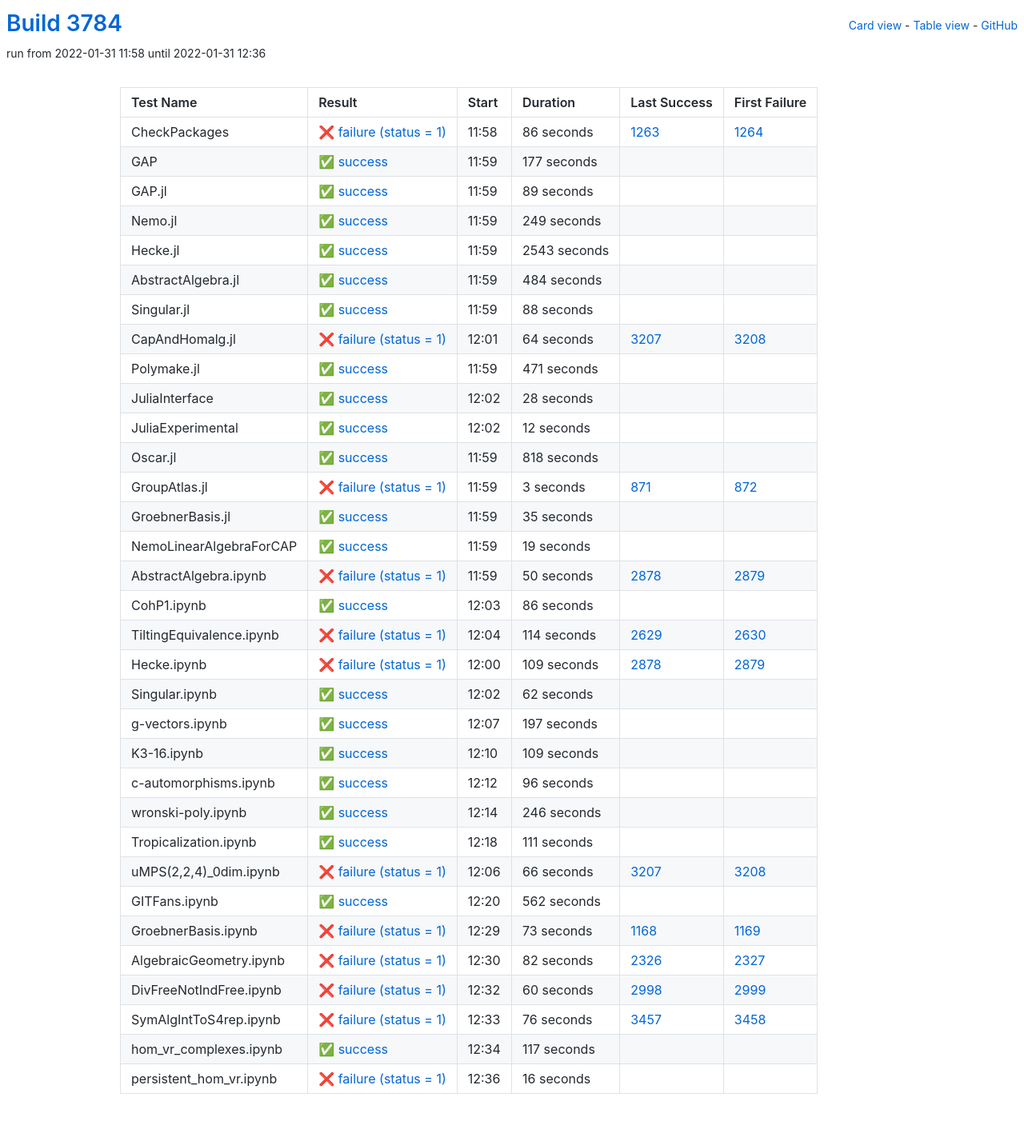
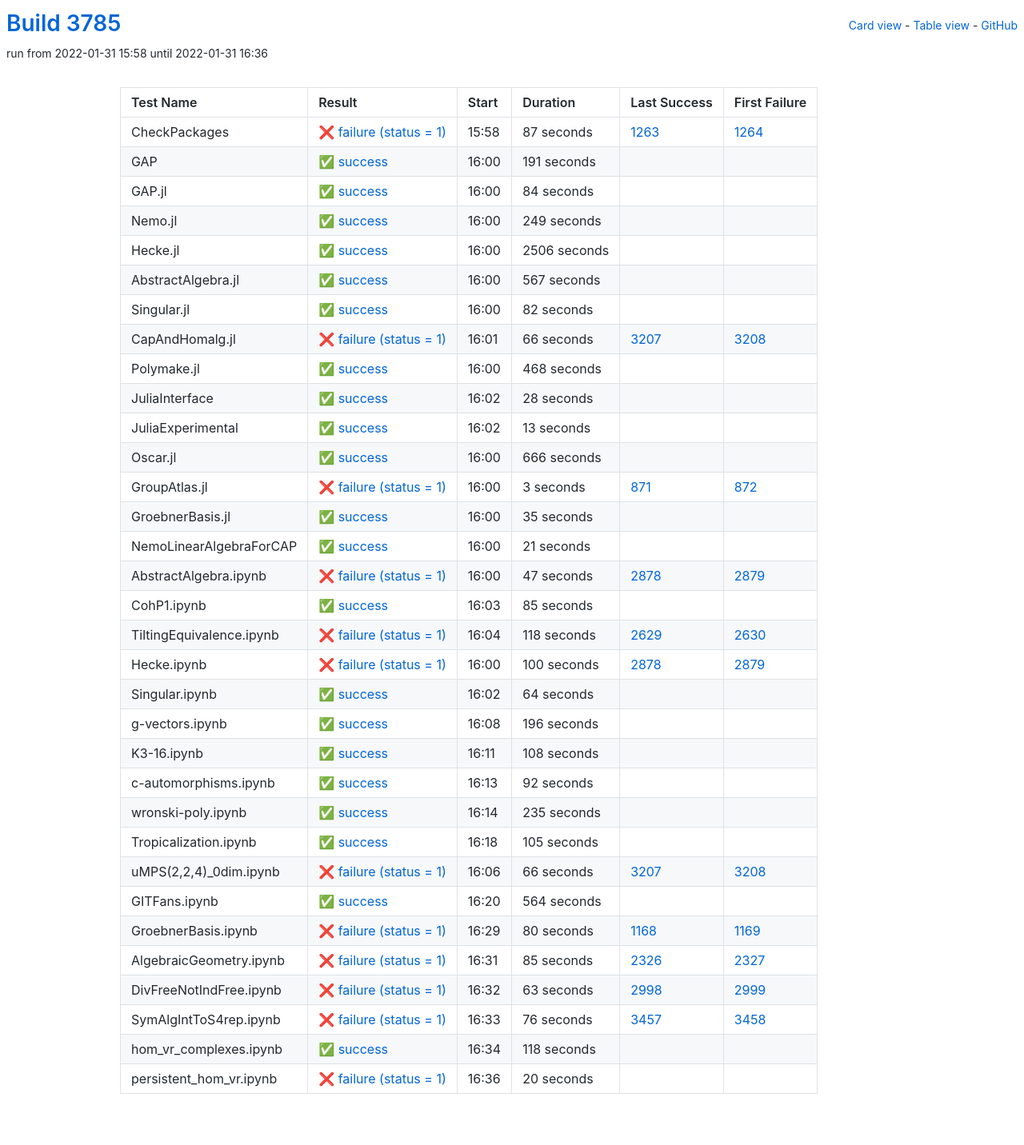
Before and after one commit to oscar-system/oscar-ci-status-stable, a Jekyll site: the page built from table.html, in a window 1280 px wide. Shown: the whole page at 80% size. Built offline with Jekyll 4.4.1, drawn with Linux system fonts in a browser that asks for light colours.

Commit message:
Build #3785

```diff
--- a/_data/ci.yml
+++ b/_data/ci.yml
@@ -1,6 +1,6 @@
 ---
-build: 3784
-build_url: https://oscarci.mathematik.uni-kl.de/job/oscar-stable/3784/
+build: 3785
+build_url: https://oscarci.mathematik.uni-kl.de/job/oscar-stable/3785/
 job: oscar-stable
 organization: oscar-system
 repo: oscar-ci-status-stable
@@ -8,44 +8,44 @@ repourl: https://github.com/oscar-system/oscar-ci-status-stable
 tests:
 - name: CheckPackages
   id: checkpackages
-  log: https://oscarci.mathematik.uni-kl.de/job/oscar-stable/3784/artifact/logs/build-3784/CheckPackages.log
-  start: 2022-01-31 11:58
+  log: https://oscarci.mathematik.uni-kl.de/job/oscar-stable/3785/artifact/logs/build-3785/CheckPackages.log
+  start: 2022-01-31 15:58
   success: false
   exitcode: 1
   status: failure
-  duration: 86
+  duration: 87
   last_success: 1263
   last_success_url: https://oscarci.mathematik.uni-kl.de/job/oscar-stable/1263/
   first_failure: 1264
   first_failure_url: https://oscarci.mathematik.uni-kl.de/job/oscar-stable/1264/
 - name: GAP
   id: gap
-  log: https://oscarci.mathematik.uni-kl.de/job/oscar-stable/3784/artifact/logs/build-3784/GAP.log
-  start: 2022-01-31 11:59
+  log: https://oscarci.mathematik.uni-kl.de/job/oscar-stable/3785/artifact/logs/build-3785/GAP.log
+  start: 2022-01-31 16:00
   success: true
   exitcode: 0
   status: success
-  duration: 177
+  duration: 191
   last_success: false
   last_success_url:
   first_failure: false
   first_failure_url:
 - name: GAP.jl
   id: gap-jl
-  log: https://oscarci.mathematik.uni-kl.de/job/oscar-stable/3784/artifact/logs/build-3784/GAP.jl.log
-  start: 2022-01-31 11:59
+  log: https://oscarci.mathematik.uni-kl.de/job/oscar-stable/3785/artifact/logs/build-3785/GAP.jl.log
+  start: 2022-01-31 16:00
   success: true
   exitcode: 0
   status: success
-  duration: 89
+  duration: 84
   last_success: false
   last_success_url:
   first_failure: false
   first_failure_url:
 - name: Nemo.jl
   id: nemo-jl
-  log: https://oscarci.mathematik.uni-kl.de/job/oscar-stable/3784/artifact/logs/build-3784/Nemo.jl.log
-  start: 2022-01-31 11:59
+  log: https://oscarci.mathematik.uni-kl.de/job/oscar-stable/3785/artifact/logs/build-3785/Nemo.jl.log
+  start: 2022-01-31 16:00
   success: true
   exitcode: 0
   status: success
@@ -56,68 +56,68 @@ tests:
   first_failure_url:
 - name: Hecke.jl
   id: hecke-jl
-  log: https://oscarci.mathematik.uni-kl.de/job/oscar-stable/3784/artifact/logs/build-3784/Hecke.jl.log
-  start: 2022-01-31 11:59
+  log: https://oscarci.mathematik.uni-kl.de/job/oscar-stable/3785/artifact/logs/build-3785/Hecke.jl.log
+  start: 2022-01-31 16:00
   success: true
   exitcode: 0
   status: success
-  duration: 2543
+  duration: 2506
   last_success: false
   last_success_url:
   first_failure: false
   first_failure_url:
 - name: AbstractAlgebra.jl
   id: abstractalgebra-jl
-  log: https://oscarci.mathematik.uni-kl.de/job/oscar-stable/3784/artifact/logs/build-3784/AbstractAlgebra.jl.log
-  start: 2022-01-31 11:59
+  log: https://oscarci.mathematik.uni-kl.de/job/oscar-stable/3785/artifact/logs/build-3785/AbstractAlgebra.jl.log
+  start: 2022-01-31 16:00
   success: true
   exitcode: 0
   status: success
-  duration: 484
+  duration: 567
   last_success: false
   last_success_url:
   first_failure: false
   first_failure_url:
 - name: Singular.jl
   id: singular-jl
-  log: https://oscarci.mathematik.uni-kl.de/job/oscar-stable/3784/artifact/logs/build-3784/Singular.jl.log
-  start: 2022-01-31 11:59
+  log: https://oscarci.mathematik.uni-kl.de/job/oscar-stable/3785/artifact/logs/build-3785/Singular.jl.log
+  start: 2022-01-31 16:00
   success: true
   exitcode: 0
   status: success
-  duration: 88
+  duration: 82
   last_success: false
   last_success_url:
   first_failure: false
   first_failure_url:
 - name: CapAndHomalg.jl
   id: capandhomalg-jl
-  log: https://oscarci.mathematik.uni-kl.de/job/oscar-stable/3784/artifact/logs/build-3784/CapAndHomalg.jl.log
-  start: 2022-01-31 12:01
+  log: https://oscarci.mathematik.uni-kl.de/job/oscar-stable/3785/artifact/logs/build-3785/CapAndHomalg.jl.log
+  start: 2022-01-31 16:01
   success: false
   exitcode: 1
   status: failure
-  duration: 64
+  duration: 66
   last_success: 3207
   last_success_url: https://oscarci.mathematik.uni-kl.de/job/oscar-stable/3207/
   first_failure: 3208
   first_failure_url: https://oscarci.mathematik.uni-kl.de/job/oscar-stable/3208/
 - name: Polymake.jl
   id: polymake-jl
-  log: https://oscarci.mathematik.uni-kl.de/job/oscar-stable/3784/artifact/logs/build-3784/Polymake.jl.log
-  start: 2022-01-31 11:59
+  log: https://oscarci.mathematik.uni-kl.de/job/oscar-stable/3785/artifact/logs/build-3785/Polymake.jl.log
+  start: 2022-01-31 16:00
   success: true
   exitcode: 0
   status: success
-  duration: 471
+  duration: 468
   last_success: false
   last_success_url:
   first_failure: false
   first_failure_url:
 - name: JuliaInterface
   id: juliainterface
-  log: https://oscarci.mathematik.uni-kl.de/job/oscar-stable/3784/artifact/logs/build-3784/JuliaInterface.log
-  start: 2022-01-31 12:02
+  log: https://oscarci.mathematik.uni-kl.de/job/oscar-stable/3785/artifact/logs/build-3785/JuliaInterface.log
+  start: 2022-01-31 16:02
   success: true
   exitcode: 0
   status: success
@@ -128,32 +128,32 @@ tests:
   first_failure_url:
 - name: JuliaExperimental
   id: juliaexperimental
-  log: https://oscarci.mathematik.uni-kl.de/job/oscar-stable/3784/artifact/logs/build-3784/JuliaExperimental.log
-  start: 2022-01-31 12:02
+  log: https://oscarci.mathematik.uni-kl.de/job/oscar-stable/3785/artifact/logs/build-3785/JuliaExperimental.log
+  start: 2022-01-31 16:02
   success: true
   exitcode: 0
   status: success
-  duration: 12
+  duration: 13
   last_success: false
   last_success_url:
   first_failure: false
   first_failure_url:
 - name: Oscar.jl
   id: oscar-jl
-  log: https://oscarci.mathematik.uni-kl.de/job/oscar-stable/3784/artifact/logs/build-3784/Oscar.jl.log
-  start: 2022-01-31 11:59
+  log: https://oscarci.mathematik.uni-kl.de/job/oscar-stable/3785/artifact/logs/build-3785/Oscar.jl.log
+  start: 2022-01-31 16:00
   success: true
   exitcode: 0
   status: success
-  duration: 818
+  duration: 666
   last_success: false
   last_success_url:
   first_failure: false
   first_failure_url:
 - name: GroupAtlas.jl
   id: groupatlas-jl
-  log: https://oscarci.mathematik.uni-kl.de/job/oscar-stable/3784/artifact/logs/build-3784/GroupAtlas.jl.log
-  start: 2022-01-31 11:59
+  log: https://oscarci.mathematik.uni-kl.de/job/oscar-stable/3785/artifact/logs/build-3785/GroupAtlas.jl.log
+  start: 2022-01-31 16:00
   success: false
   exitcode: 1
   status: failure
@@ -164,8 +164,8 @@ tests:
   first_failure_url: https://oscarci.mathematik.uni-kl.de/job/oscar-stable/872/
 - name: GroebnerBasis.jl
   id: groebnerbasis-jl
-  log: https://oscarci.mathematik.uni-kl.de/job/oscar-stable/3784/artifact/logs/build-3784/GroebnerBasis.jl.log
-  start: 2022-01-31 11:59
+  log: https://oscarci.mathematik.uni-kl.de/job/oscar-stable/3785/artifact/logs/build-3785/GroebnerBasis.jl.log
+  start: 2022-01-31 16:00
   success: true
   exitcode: 0
   status: success
@@ -176,140 +176,140 @@ tests:
   first_failure_url:
 - name: NemoLinearAlgebraForCAP
   id: nemolinearalgebraforcap
-  log: https://oscarci.mathematik.uni-kl.de/job/oscar-stable/3784/artifact/logs/build-3784/NemoLinearAlgebraForCAP.log
-  start: 2022-01-31 11:59
+  log: https://oscarci.mathematik.uni-kl.de/job/oscar-stable/3785/artifact/logs/build-3785/NemoLinearAlgebraForCAP.log
+  start: 2022-01-31 16:00
   success: true
   exitcode: 0
   status: success
-  duration: 19
+  duration: 21
   last_success: false
   last_success_url:
   first_failure: false
   first_failure_url:
 - name: AbstractAlgebra.ipynb
   id: abstractalgebra-ipynb
-  log: https://oscarci.mathematik.uni-kl.de/job/oscar-stable/3784/artifact/logs/build-3784/AbstractAlgebra.ipynb.log
-  start: 2022-01-31 11:59
+  log: https://oscarci.mathematik.uni-kl.de/job/oscar-stable/3785/artifact/logs/build-3785/AbstractAlgebra.ipynb.log
+  start: 2022-01-31 16:00
   success: false
   exitcode: 1
   status: failure
-  duration: 50
+  duration: 47
   last_success: 2878
   last_success_url: https://oscarci.mathematik.uni-kl.de/job/oscar-stable/2878/
   first_failure: 2879
   first_failure_url: https://oscarci.mathematik.uni-kl.de/job/oscar-stable/2879/
 - name: CohP1.ipynb
   id: cohp1-ipynb
-  log: https://oscarci.mathematik.uni-kl.de/job/oscar-stable/3784/artifact/logs/build-3784/CohP1.ipynb.log
-  start: 2022-01-31 12:03
+  log: https://oscarci.mathematik.uni-kl.de/job/oscar-stable/3785/artifact/logs/build-3785/CohP1.ipynb.log
+  start: 2022-01-31 16:03
   success: true
   exitcode: 0
   status: success
-  duration: 86
+  duration: 85
   last_success: false
   last_success_url:
   first_failure: false
   first_failure_url:
 - name: TiltingEquivalence.ipynb
   id: tiltingequivalence-ipynb
-  log: https://oscarci.mathematik.uni-kl.de/job/oscar-stable/3784/artifact/logs/build-3784/TiltingEquivalence.ipynb.log
-  start: 2022-01-31 12:04
+  log: https://oscarci.mathematik.uni-kl.de/job/oscar-stable/3785/artifact/logs/build-3785/TiltingEquivalence.ipynb.log
+  start: 2022-01-31 16:04
   success: false
   exitcode: 1
   status: failure
-  duration: 114
+  duration: 118
   last_success: 2629
   last_success_url: https://oscarci.mathematik.uni-kl.de/job/oscar-stable/2629/
   first_failure: 2630
   first_failure_url: https://oscarci.mathematik.uni-kl.de/job/oscar-stable/2630/
 - name: Hecke.ipynb
   id: hecke-ipynb
-  log: https://oscarci.mathematik.uni-kl.de/job/oscar-stable/3784/artifact/logs/build-3784/Hecke.ipynb.log
-  start: 2022-01-31 12:00
+  log: https://oscarci.mathematik.uni-kl.de/job/oscar-stable/3785/artifact/logs/build-3785/Hecke.ipynb.log
+  start: 2022-01-31 16:00
   success: false
   exitcode: 1
   status: failure
-  duration: 109
+  duration: 100
   last_success: 2878
   last_success_url: https://oscarci.mathematik.uni-kl.de/job/oscar-stable/2878/
   first_failure: 2879
   first_failure_url: https://oscarci.mathematik.uni-kl.de/job/oscar-stable/2879/
 - name: Singular.ipynb
   id: singular-ipynb
-  log: https://oscarci.mathematik.uni-kl.de/job/oscar-stable/3784/artifact/logs/build-3784/Singular.ipynb.log
-  start: 2022-01-31 12:02
+  log: https://oscarci.mathematik.uni-kl.de/job/oscar-stable/3785/artifact/logs/build-3785/Singular.ipynb.log
+  start: 2022-01-31 16:02
   success: true
   exitcode: 0
   status: success
-  duration: 62
+  duration: 64
   last_success: false
   last_success_url:
   first_failure: false
   first_failure_url:
 - name: g-vectors.ipynb
   id: g-vectors-ipynb
-  log: https://oscarci.mathematik.uni-kl.de/job/oscar-stable/3784/artifact/logs/build-3784/g-vectors.ipynb.log
-  start: 2022-01-31 12:07
+  log: https://oscarci.mathematik.uni-kl.de/job/oscar-stable/3785/artifact/logs/build-3785/g-vectors.ipynb.log
+  start: 2022-01-31 16:08
   success: true
   exitcode: 0
   status: success
-  duration: 197
+  duration: 196
   last_success: false
   last_success_url:
   first_failure: false
   first_failure_url:
 - name: K3-16.ipynb
   id: k3-16-ipynb
-  log: https://oscarci.mathematik.uni-kl.de/job/oscar-stable/3784/artifact/logs/build-3784/K3-16.ipynb.log
-  start: 2022-01-31 12:10
+  log: https://oscarci.mathematik.uni-kl.de/job/oscar-stable/3785/artifact/logs/build-3785/K3-16.ipynb.log
+  start: 2022-01-31 16:11
   success: true
   exitcode: 0
   status: success
-  duration: 109
+  duration: 108
   last_success: false
   last_success_url:
   first_failure: false
   first_failure_url:
 - name: c-automorphisms.ipynb
   id: c-automorphisms-ipynb
-  log: https://oscarci.mathematik.uni-kl.de/job/oscar-stable/3784/artifact/logs/build-3784/c-automorphisms.ipynb.log
-  start: 2022-01-31 12:12
+  log: https://oscarci.mathematik.uni-kl.de/job/oscar-stable/3785/artifact/logs/build-3785/c-automorphisms.ipynb.log
+  start: 2022-01-31 16:13
   success: true
   exitcode: 0
   status: success
-  duration: 96
+  duration: 92
   last_success: false
   last_success_url:
   first_failure: false
   first_failure_url:
 - name: wronski-poly.ipynb
   id: wronski-poly-ipynb
-  log: https://oscarci.mathematik.uni-kl.de/job/oscar-stable/3784/artifact/logs/build-3784/wronski-poly.ipynb.log
-  start: 2022-01-31 12:14
+  log: https://oscarci.mathematik.uni-kl.de/job/oscar-stable/3785/artifact/logs/build-3785/wronski-poly.ipynb.log
+  start: 2022-01-31 16:14
   success: true
   exitcode: 0
   status: success
-  duration: 246
+  duration: 235
   last_success: false
   last_success_url:
   first_failure: false
   first_failure_url:
 - name: Tropicalization.ipynb
   id: tropicalization-ipynb
-  log: https://oscarci.mathematik.uni-kl.de/job/oscar-stable/3784/artifact/logs/build-3784/Tropicalization.ipynb.log
-  start: 2022-01-31 12:18
+  log: https://oscarci.mathematik.uni-kl.de/job/oscar-stable/3785/artifact/logs/build-3785/Tropicalization.ipynb.log
+  start: 2022-01-31 16:18
   success: true
   exitcode: 0
   status: success
-  duration: 111
+  duration: 105
   last_success: false
   last_success_url:
   first_failure: false
   first_failure_url:
 - name: uMPS(2,2,4)_0dim.ipynb
   id: umps-2-2-4-0dim-ipynb
-  log: https://oscarci.mathematik.uni-kl.de/job/oscar-stable/3784/artifact/logs/build-3784/uMPS-2-2-4-_0dim.ipynb.log
-  start: 2022-01-31 12:06
+  log: https://oscarci.mathematik.uni-kl.de/job/oscar-stable/3785/artifact/logs/build-3785/uMPS-2-2-4-_0dim.ipynb.log
+  start: 2022-01-31 16:06
   success: false
   exitcode: 1
   status: failure
@@ -320,56 +320,56 @@ tests:
   first_failure_url: https://oscarci.mathematik.uni-kl.de/job/oscar-stable/3208/
 - name: GITFans.ipynb
   id: gitfans-ipynb
-  log: https://oscarci.mathematik.uni-kl.de/job/oscar-stable/3784/artifact/logs/build-3784/GITFans.ipynb.log
-  start: 2022-01-31 12:20
+  log: https://oscarci.mathematik.uni-kl.de/job/oscar-stable/3785/artifact/logs/build-3785/GITFans.ipynb.log
+  start: 2022-01-31 16:20
   success: true
   exitcode: 0
   status: success
-  duration: 562
+  duration: 564
   last_success: false
   last_success_url:
   first_failure: false
   first_failure_url:
 - name: GroebnerBasis.ipynb
   id: groebnerbasis-ipynb
-  log: https://oscarci.mathematik.uni-kl.de/job/oscar-stable/3784/artifact/logs/build-3784/GroebnerBasis.ipynb.log
-  start: 2022-01-31 12:29
+  log: https://oscarci.mathematik.uni-kl.de/job/oscar-stable/3785/artifact/logs/build-3785/GroebnerBasis.ipynb.log
+  start: 2022-01-31 16:29
   success: false
   exitcode: 1
   status: failure
-  duration: 73
+  duration: 80
   last_success: 1168
   last_success_url: https://oscarci.mathematik.uni-kl.de/job/oscar-stable/1168/
   first_failure: 1169
   first_failure_url: https://oscarci.mathematik.uni-kl.de/job/oscar-stable/1169/
 - name: AlgebraicGeometry.ipynb
   id: algebraicgeometry-ipynb
-  log: https://oscarci.mathematik.uni-kl.de/job/oscar-stable/3784/artifact/logs/build-3784/AlgebraicGeometry.ipynb.log
-  start: 2022-01-31 12:30
+  log: https://oscarci.mathematik.uni-kl.de/job/oscar-stable/3785/artifact/logs/build-3785/AlgebraicGeometry.ipynb.log
+  start: 2022-01-31 16:31
   success: false
   exitcode: 1
   status: failure
-  duration: 82
+  duration: 85
   last_success: 2326
   last_success_url: https://oscarci.mathematik.uni-kl.de/job/oscar-stable/2326/
   first_failure: 2327
   first_failure_url: https://oscarci.mathematik.uni-kl.de/job/oscar-stable/2327/
 - name: DivFreeNotIndFree.ipynb
   id: divfreenotindfree-ipynb
-  log: https://oscarci.mathematik.uni-kl.de/job/oscar-stable/3784/artifact/logs/build-3784/DivFreeNotIndFree.ipynb.log
-  start: 2022-01-31 12:32
+  log: https://oscarci.mathematik.uni-kl.de/job/oscar-stable/3785/artifact/logs/build-3785/DivFreeNotIndFree.ipynb.log
+  start: 2022-01-31 16:32
   success: false
   exitcode: 1
   status: failure
-  duration: 60
+  duration: 63
   last_success: 2998
   last_success_url: https://oscarci.mathematik.uni-kl.de/job/oscar-stable/2998/
   first_failure: 2999
   first_failure_url: https://oscarci.mathematik.uni-kl.de/job/oscar-stable/2999/
 - name: SymAlgIntToS4rep.ipynb
   id: symalginttos4rep-ipynb
-  log: https://oscarci.mathematik.uni-kl.de/job/oscar-stable/3784/artifact/logs/build-3784/SymAlgIntToS4rep.ipynb.log
-  start: 2022-01-31 12:33
+  log: https://oscarci.mathematik.uni-kl.de/job/oscar-stable/3785/artifact/logs/build-3785/SymAlgIntToS4rep.ipynb.log
+  start: 2022-01-31 16:33
   success: false
   exitcode: 1
   status: failure
@@ -380,24 +380,24 @@ tests:
   first_failure_url: https://oscarci.mathematik.uni-kl.de/job/oscar-stable/3458/
 - name: hom_vr_complexes.ipynb
   id: hom-vr-complexes-ipynb
-  log: https://oscarci.mathematik.uni-kl.de/job/oscar-stable/3784/artifact/logs/build-3784/hom_vr_complexes.ipynb.log
-  start: 2022-01-31 12:34
+  log: https://oscarci.mathematik.uni-kl.de/job/oscar-stable/3785/artifact/logs/build-3785/hom_vr_complexes.ipynb.log
+  start: 2022-01-31 16:34
   success: true
   exitcode: 0
   status: success
-  duration: 117
+  duration: 118
   last_success: false
   last_success_url:
   first_failure: false
   first_failure_url:
 - name: persistent_hom_vr.ipynb
   id: persistent-hom-vr-ipynb
-  log: https://oscarci.mathematik.uni-kl.de/job/oscar-stable/3784/artifact/logs/build-3784/persistent_hom_vr.ipynb.log
-  start: 2022-01-31 12:36
+  log: https://oscarci.mathematik.uni-kl.de/job/oscar-stable/3785/artifact/logs/build-3785/persistent_hom_vr.ipynb.log
+  start: 2022-01-31 16:36
   success: false
   exitcode: 1
   status: failure
-  duration: 16
+  duration: 20
   last_success: false
   last_success_url:
   first_failure: false
```
Also changed, not shown: README.md.
